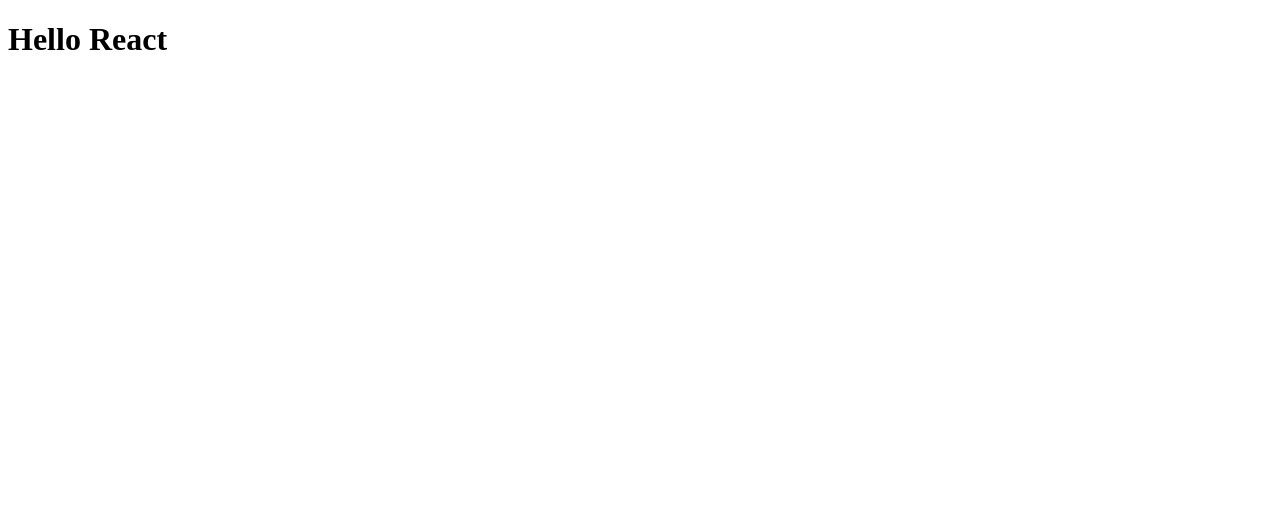
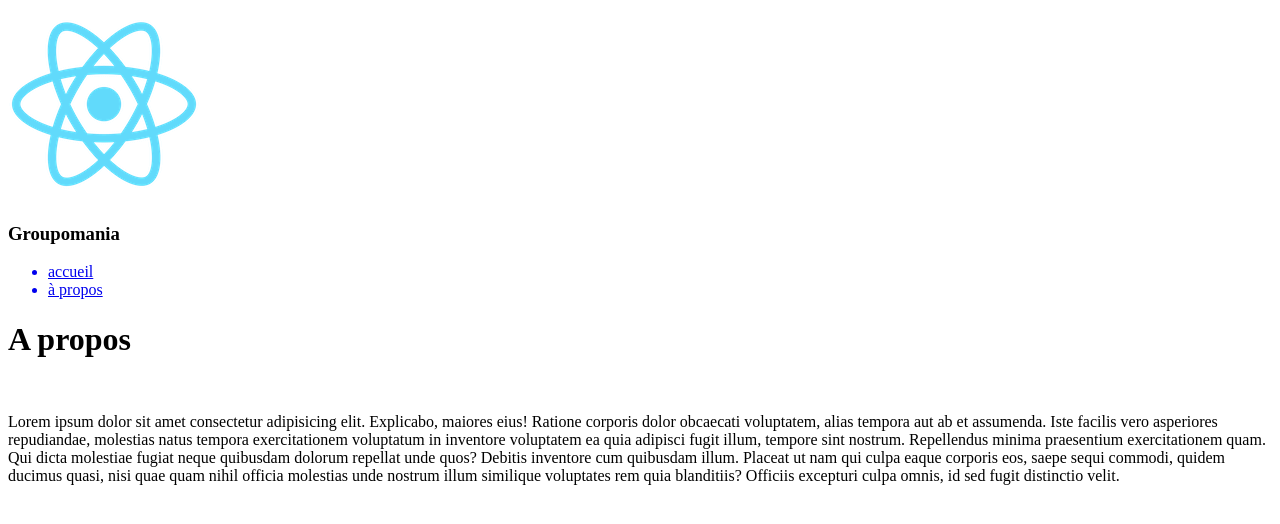
Before and after one commit to nadine35/projet_groupomania_back, a React (Create React App) app in the folder back/groupomania/: page /about in a window 1280 px wide. Shown: the top 524 px of the page. Built offline with nearby package versions, Linux system fonts and the light colour scheme.

Commit message:
creation components

```diff
--- a/back/groupomania/package.json
+++ b/back/groupomania/package.json
@@ -8,6 +8,7 @@
     "@testing-library/user-event": "^13.5.0",
     "react": "^18.1.0",
     "react-dom": "^18.1.0",
+    "react-router-dom": "^6.3.0",
     "react-scripts": "5.0.1",
     "web-vitals": "^2.1.4"
   },
@@ -17,7 +18,6 @@
     "test": "react-scripts test",
     "eject": "react-scripts eject"
   },
-
   "browserslist": {
     "production": [
       ">0.2%",
--- a/back/groupomania/public/index.html
+++ b/back/groupomania/public/index.html
@@ -11,11 +11,16 @@
     />
 
 
-    <title>Groupomania React App</title>
+
   </head>
   <body>
-    <noscript>You need to enable JavaScript to run this app.</noscript>
     <div id="root"></div>
+    <script crossorigin src="https://unpkg.com/react@16/umd/react.development.js"></script>
+<script crossorigin src="https://unpkg.com/react-dom@16/umd/react-dom.development.js"></script>
+<script src="https://unpkg.com/@babel/standalone/babel.min.js"></script>
 
+    <script type="text/babel">
+
+    </script>
   </body>
 </html>
--- a/back/groupomania/src/App.js
+++ b/back/groupomania/src/App.js
@@ -1,6 +1,17 @@
-const App = ()=>{
-  return(
-    <h1>Hello React</h1>
-  )
-}
+import React from "react";
+import {BrowserRouter, Routes, Route} from "react-router-dom";
+import Home from "./pages/Home";
+import About from "./pages/About";
+const App = () => {
+  return (
+
+    <BrowserRouter>
+    <Routes>
+      <Route path="/" element={<Home />} />
+      <Route path="/about" element={<About />} />
+    </Routes>
+    </BrowserRouter>
+  );
+};
+
 export default App;
--- /dev/null
+++ b/back/groupomania/src/components/Logo.js
@@ -0,0 +1,12 @@
+import React from 'react';
+
+const Logo = () => {
+    return (
+        <div className='logo'>
+           <img src='./logo192.png' alt='logo groupomania'/>
+           <h3>Groupomania</h3>
+        </div>
+    );
+};
+
+export default Logo;
--- /dev/null
+++ b/back/groupomania/src/components/Navigation.js
@@ -0,0 +1,21 @@
+import React from "react";
+import { NavLink } from "react-router-dom";
+const Navigation = () => {
+  return (
+    <div className="navigation">
+      <ul>
+        <NavLink to="/" className={(nav) => (nav.isActive ? "nav-active" : "")}>
+          <li>accueil</li>
+        </NavLink>
+        <NavLink
+          to="/about"
+          className={(nav) => (nav.isActive ? "nav-active" : "")}
+        >
+          <li>à propos</li>
+        </NavLink>
+      </ul>
+    </div>
+  );
+};
+
+export default Navigation;
--- a/back/groupomania/src/index.js
+++ b/back/groupomania/src/index.js
@@ -4,7 +4,7 @@
 
 
 const root = ReactDOM.createRoot(document.getElementById('root'));
-root.render(
+root.render(//on fait un rendu
   <React.StrictMode>
     <App />
   </React.StrictMode>
--- /dev/null
+++ b/back/groupomania/src/pages/About.js
@@ -0,0 +1,20 @@
+import React from 'react';
+import Logo from '../components/Logo';
+import Navigation from '../components/Navigation';
+
+const About = () => {
+    return (
+        <div>
+            <Logo />
+            <Navigation />
+            <h1>A propos</h1>
+            <br />
+            <p>Lorem ipsum dolor sit amet consectetur adipisicing elit. Explicabo, maiores eius! Ratione corporis dolor obcaecati voluptatem, alias tempora aut ab et assumenda. Iste facilis vero asperiores repudiandae, molestias natus tempora exercitationem voluptatum in inventore voluptatem ea quia adipisci fugit illum, tempore sint nostrum. Repellendus minima praesentium exercitationem quam. Qui dicta molestiae fugiat neque quibusdam dolorum repellat unde quos? Debitis inventore cum quibusdam illum. Placeat ut nam qui culpa eaque corporis eos, saepe sequi commodi, quidem ducimus quasi, nisi quae quam nihil officia molestias unde nostrum illum similique voluptates
+                rem quia blanditiis? Officiis excepturi culpa omnis, id sed fugit distinctio velit.</p>
+                <br />
+        </div>
+    );
+};
+
+
+export default About;
--- /dev/null
+++ b/back/groupomania/src/pages/Home.js
@@ -0,0 +1,13 @@
+import React from 'react';
+import Navigation from '../components/Navigation';
+
+const Home = () => {
+    return (
+        <div>
+            <Navigation />
+            <h1>ACCUEIL</h1>
+        </div>
+    );
+};
+
+export default Home;
```
Also changed, not shown: 1 other file (tests, documents, lock files or other folders).
